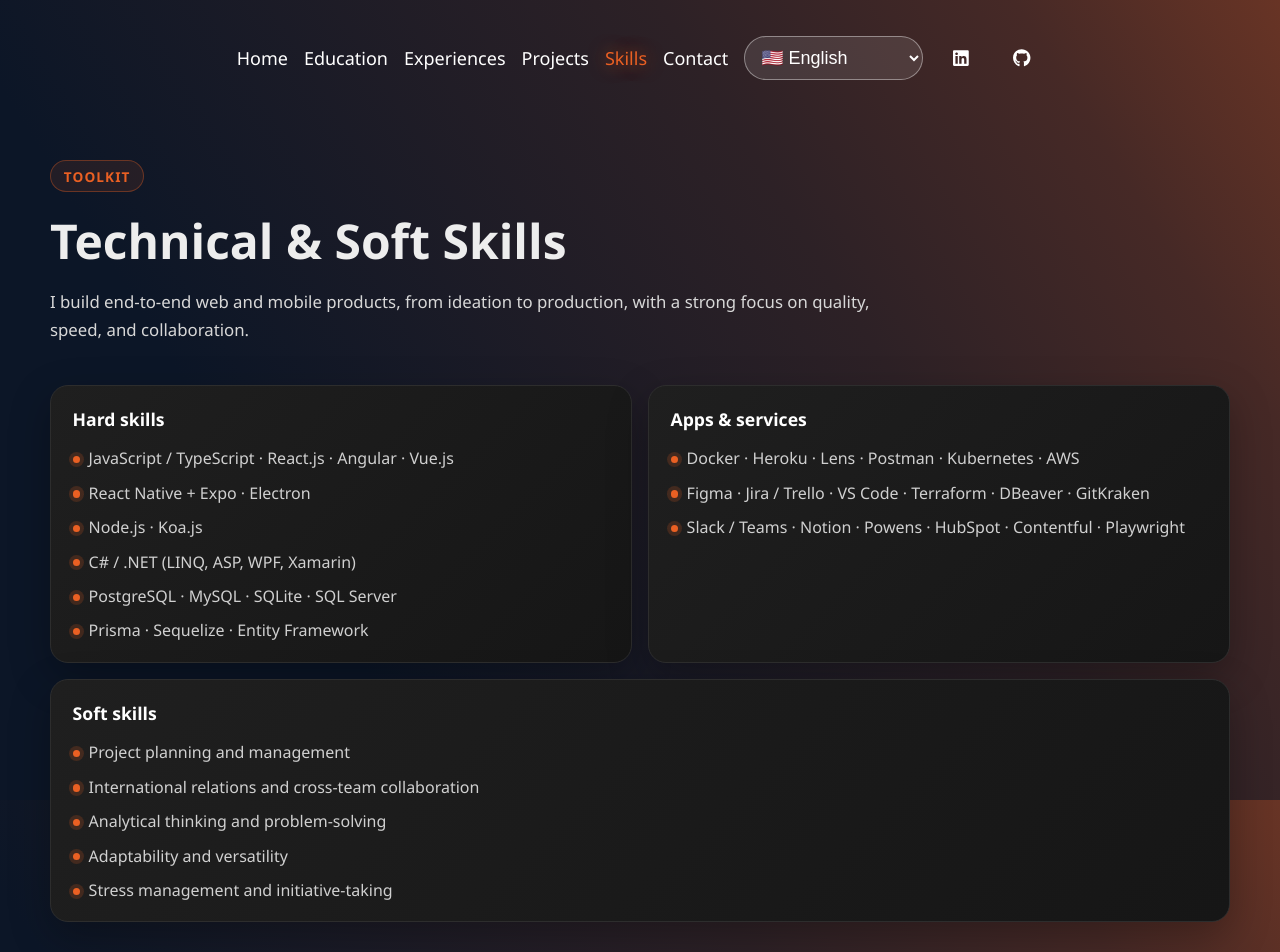
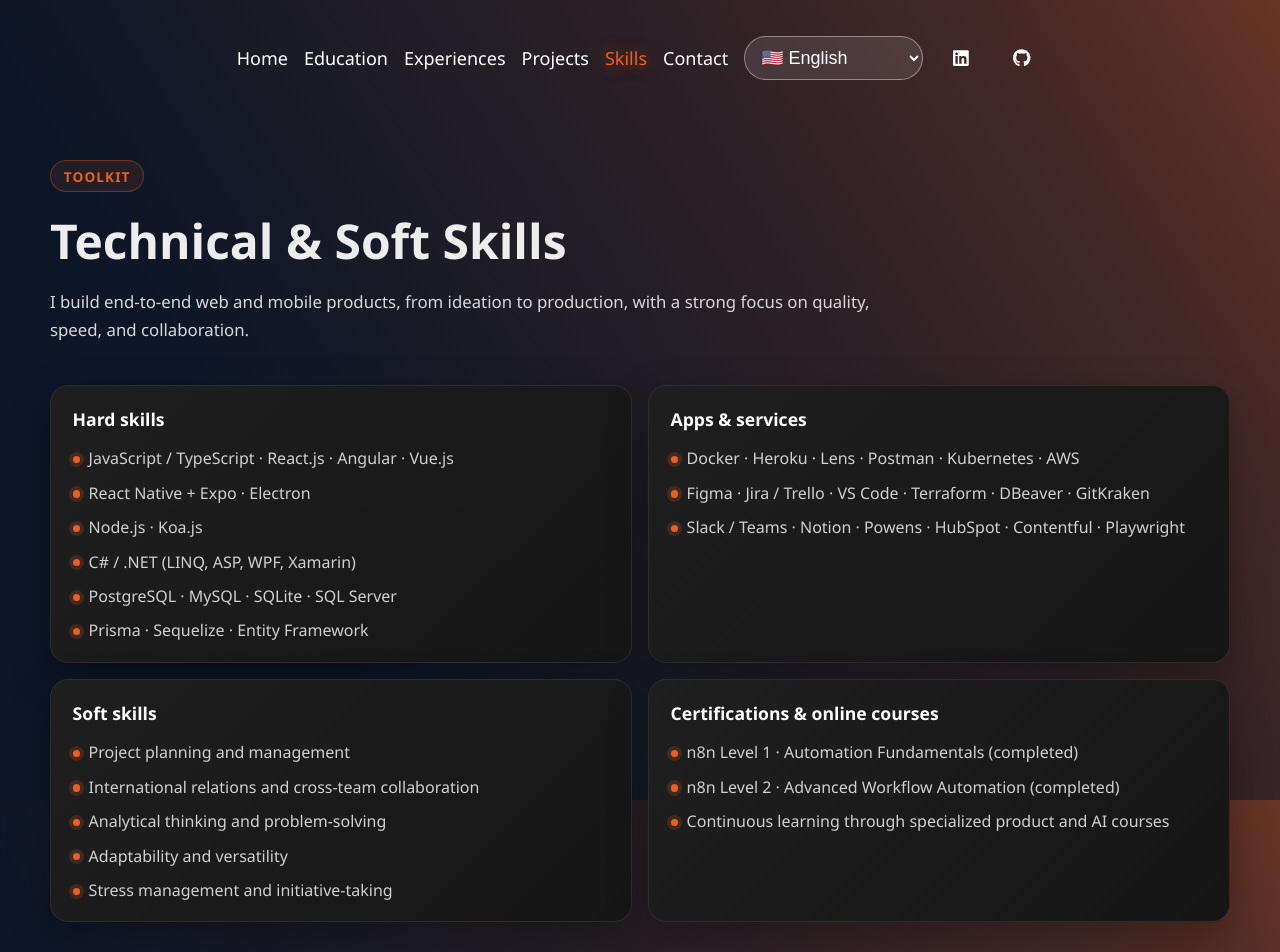
Before and after one commit to GomesN95/portfolio, a Next.js app: page /en/skills in a window 1280 px wide. Shown: the top 952 px of the page. Built offline with nearby package versions, Linux system fonts and the light colour scheme.

Commit message:
feat(skills): add certifications and online courses section

```diff
--- a/src/app/[locale]/skills/page.module.scss
+++ b/src/app/[locale]/skills/page.module.scss
@@ -83,12 +83,17 @@
 }
 
 .soft {
-  grid-column: span 12;
+  grid-column: span 6;
+}
+
+.certifications {
+  grid-column: span 6;
 }
 
 @media (max-width: 900px) {
   .card,
-  .soft {
+  .soft,
+  .certifications {
     grid-column: span 12;
   }
 }
--- a/src/app/[locale]/skills/page.tsx
+++ b/src/app/[locale]/skills/page.tsx
@@ -62,6 +62,15 @@
             ))}
           </ul>
         </article>
+
+        <article className={`${styles.card} ${styles.certifications}`}>
+          <h2>{sections.certifications.title}</h2>
+          <ul>
+            {sections.certifications.items.map((item) => (
+              <li key={item}>{item}</li>
+            ))}
+          </ul>
+        </article>
       </section>
     </div>
   );
--- a/src/i18n/dictionaries.ts
+++ b/src/i18n/dictionaries.ts
@@ -80,6 +80,14 @@
             "Analytical thinking and problem-solving",
             "Adaptability and versatility",
             "Stress management and initiative-taking",
+          ],
+        },
+        certifications: {
+          title: "Certifications & online courses",
+          items: [
+            "n8n Level 1 · Automation Fundamentals (completed)",
+            "n8n Level 2 · Advanced Workflow Automation (completed)",
+            "Continuous learning through specialized product and AI courses",
           ],
         },
       },
@@ -202,6 +210,14 @@
             "Gestion du stress et prise d’initiative",
           ],
         },
+        certifications: {
+          title: "Certifications & cours en ligne",
+          items: [
+            "n8n Niveau 1 · Fondamentaux de l'automatisation (terminé)",
+            "n8n Niveau 2 · Automatisation avancée des workflows (terminé)",
+            "Veille continue via des formations spécialisées produit et IA",
+          ],
+        },
       },
     },
     contact: {
@@ -322,6 +338,14 @@
             "Gestão do estresse e proatividade",
           ],
         },
+        certifications: {
+          title: "Certificações & cursos online",
+          items: [
+            "n8n Nível 1 · Fundamentos de automação (concluído)",
+            "n8n Nível 2 · Automação avançada de workflows (concluído)",
+            "Aprendizado contínuo com cursos especializados em produto e IA",
+          ],
+        },
       },
     },
     contact: {
```
